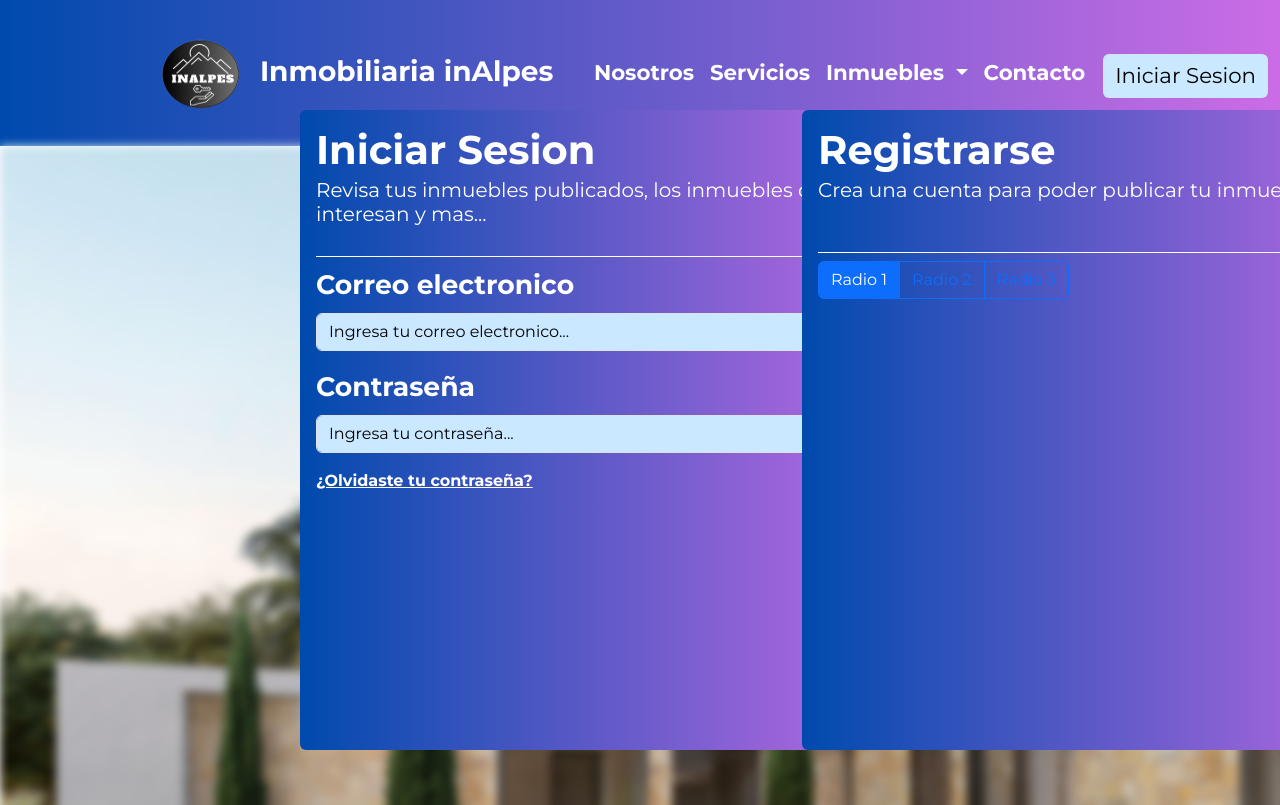
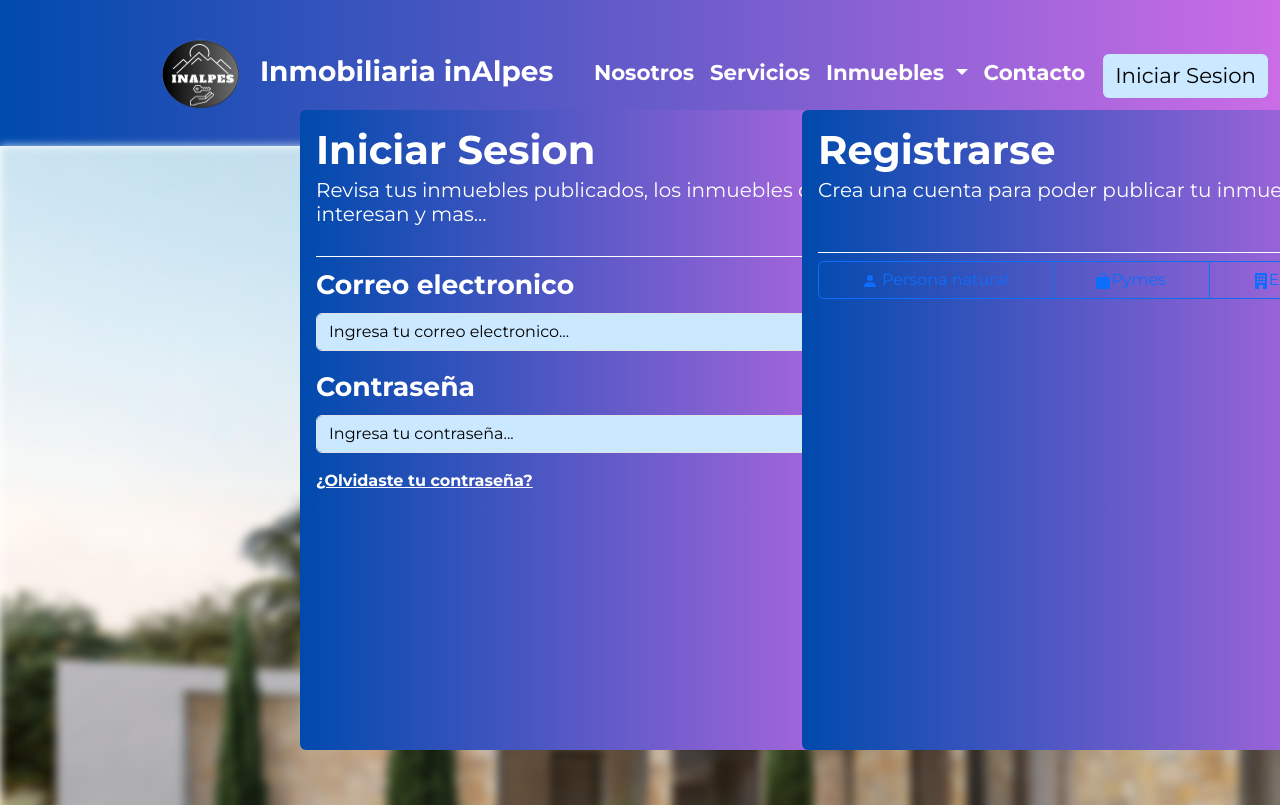
Before and after one commit to Paulapachon22/frontendpauiva, an Angular app: page /authusers in a window 1280 px wide. Shown: the top 805 px of the page. Built offline with nearby package versions, Linux system fonts and the light colour scheme.

Commit message:
Creacion de componente inmuebles venta

```diff
--- a/src/app/app-routing.module.ts
+++ b/src/app/app-routing.module.ts
@@ -2,11 +2,13 @@ import { NgModule } from '@angular/core';
 import { RouterModule, Routes } from '@angular/router';
 import { AuthusersComponent } from './authusers/authusers.component';
 import { HomeComponent } from './home/home.component';
+import { InmueblesventasComponent } from './inmueblesventas/inmueblesventas.component';
 
 
 const routes: Routes = [
   { path: '', component: HomeComponent },
   { path: 'authusers', component: AuthusersComponent },
+  { path: 'inmueblesventas', component: InmueblesventasComponent },
   { path: '**', redirectTo: '' }
 ];
 
--- a/src/app/app.module.ts
+++ b/src/app/app.module.ts
@@ -5,12 +5,14 @@ import { AppRoutingModule } from './app-routing.module';
 import { AppComponent } from './app.component';
 import { HomeComponent } from './home/home.component';
 import { AuthusersComponent } from './authusers/authusers.component';
+import { InmueblesventasComponent } from './inmueblesventas/inmueblesventas.component';
 
 @NgModule({
   declarations: [
     AppComponent,
     HomeComponent,
     AuthusersComponent,
+    InmueblesventasComponent,
   ],
   imports: [
     BrowserModule,
--- a/src/app/authusers/authusers.component.css
+++ b/src/app/authusers/authusers.component.css
@@ -18,7 +18,6 @@
 }
 
 .form-auth{
-
     position: absolute;
     bottom: 50px;
     left: 300px;
@@ -42,6 +41,11 @@
 
 .form-auth a{
     color: white;
+}
+
+.form-auth .btn-group input[type="radio"]:checked {
+    background-color: black;
+    border-color: black;
 }
 
 .form-auth button{
--- a/src/app/authusers/authusers.component.html
+++ b/src/app/authusers/authusers.component.html
@@ -73,15 +73,21 @@
       <div class="card-body">
         <h1 class="card-title fw-bold" style="color: white;">Registrarse</h1>
         <h5 class="card-subtitle mb-2" style="padding-bottom: 50px; border-bottom: white 1px solid; color: white;">Crea una cuenta para poder publicar tu inmueble</h5>
-        <div class="btn-group" role="group" aria-label="Basic radio toggle button group">
-          <input type="radio" class="btn-check" name="btnradio" id="btnradio1" autocomplete="off" checked>
-          <label class="btn btn-outline-primary" for="btnradio1">Radio 1</label>
+        <div class="btn-group d-flex justify-content-center" role="group" aria-label="Basic radio toggle button group">
+          <input type="radio" class="btn-check" name="btnradio" id="btnradio1" autocomplete="off">
+          <label class="btn btn-outline-primary" for="btnradio1"><svg xmlns="http://www.w3.org/2000/svg" width="16" height="16" fill="currentColor" class="bi bi-person-fill" viewBox="0 0 16 16">
+            <path d="M3 14s-1 0-1-1 1-4 6-4 6 3 6 4-1 1-1 1zm5-6a3 3 0 1 0 0-6 3 3 0 0 0 0 6"/>
+          </svg> Persona natural</label>
 
           <input type="radio" class="btn-check" name="btnradio" id="btnradio2" autocomplete="off">
-          <label class="btn btn-outline-primary" for="btnradio2">Radio 2</label>
+          <label class="btn btn-outline-primary" for="btnradio2"> <svg xmlns="http://www.w3.org/2000/svg" width="16" height="16" fill="currentColor" class="bi bi-bag-fill" viewBox="0 0 16 16">
+            <path d="M8 1a2.5 2.5 0 0 1 2.5 2.5V4h-5v-.5A2.5 2.5 0 0 1 8 1m3.5 3v-.5a3.5 3.5 0 1 0-7 0V4H1v10a2 2 0 0 0 2 2h10a2 2 0 0 0 2-2V4z"/>
+          </svg>Pymes</label>
 
           <input type="radio" class="btn-check" name="btnradio" id="btnradio3" autocomplete="off">
-          <label class="btn btn-outline-primary" for="btnradio3">Radio 3</label>
+          <label class="btn btn-outline-primary" for="btnradio3"><svg xmlns="http://www.w3.org/2000/svg" width="16" height="16" fill="currentColor" class="bi bi-building-fill" viewBox="0 0 16 16">
+            <path d="M3 0a1 1 0 0 0-1 1v14a1 1 0 0 0 1 1h3v-3.5a.5.5 0 0 1 .5-.5h3a.5.5 0 0 1 .5.5V16h3a1 1 0 0 0 1-1V1a1 1 0 0 0-1-1zm1 2.5a.5.5 0 0 1 .5-.5h1a.5.5 0 0 1 .5.5v1a.5.5 0 0 1-.5.5h-1a.5.5 0 0 1-.5-.5zm3 0a.5.5 0 0 1 .5-.5h1a.5.5 0 0 1 .5.5v1a.5.5 0 0 1-.5.5h-1a.5.5 0 0 1-.5-.5zm3.5-.5h1a.5.5 0 0 1 .5.5v1a.5.5 0 0 1-.5.5h-1a.5.5 0 0 1-.5-.5v-1a.5.5 0 0 1 .5-.5M4 5.5a.5.5 0 0 1 .5-.5h1a.5.5 0 0 1 .5.5v1a.5.5 0 0 1-.5.5h-1a.5.5 0 0 1-.5-.5zM7.5 5h1a.5.5 0 0 1 .5.5v1a.5.5 0 0 1-.5.5h-1a.5.5 0 0 1-.5-.5v-1a.5.5 0 0 1 .5-.5m2.5.5a.5.5 0 0 1 .5-.5h1a.5.5 0 0 1 .5.5v1a.5.5 0 0 1-.5.5h-1a.5.5 0 0 1-.5-.5zM4.5 8h1a.5.5 0 0 1 .5.5v1a.5.5 0 0 1-.5.5h-1a.5.5 0 0 1-.5-.5v-1a.5.5 0 0 1 .5-.5m2.5.5a.5.5 0 0 1 .5-.5h1a.5.5 0 0 1 .5.5v1a.5.5 0 0 1-.5.5h-1a.5.5 0 0 1-.5-.5zm3.5-.5h1a.5.5 0 0 1 .5.5v1a.5.5 0 0 1-.5.5h-1a.5.5 0 0 1-.5-.5v-1a.5.5 0 0 1 .5-.5"/>
+          </svg>Empresariales</label>
         </div>
       </div>
     </div>
--- a/src/app/home/home.component.html
+++ b/src/app/home/home.component.html
@@ -20,8 +20,8 @@
                   Inmuebles
                 </a>
                 <ul class="dropdown-menu">
-                  <li><a class="dropdown-item" href="#">Venta</a></li>
-                  <li><a class="dropdown-item" href="#">Arriendo</a></li>
+                  <li><a class="dropdown-item" (click)="irAInmueblesVentas()">Venta</a></li>
+                  <li><a class="dropdown-item" >Arriendo</a></li>
                 </ul>
               </li>
               <li class="nav-item">
--- a/src/app/home/home.component.ts
+++ b/src/app/home/home.component.ts
@@ -12,4 +12,7 @@ export class HomeComponent {
   navigateToAuthUsers() {
     this.router.navigate(['/authusers']);
   }
+  irAInmueblesVentas(){
+    this.router.navigate(['/inmueblesventas']);
+  }
 }
--- /dev/null
+++ b/src/app/inmueblesventas/inmueblesventas.component.html
@@ -0,0 +1 @@
+<p>pato</p>
```
Also changed, not shown: src/app/inmueblesventas/inmueblesventas.component.ts (added, +10 -0 lines), src/app/inmueblesventas/inmueblesventas.component.css (added), 1 other file (tests, documents, lock files or other folders).
